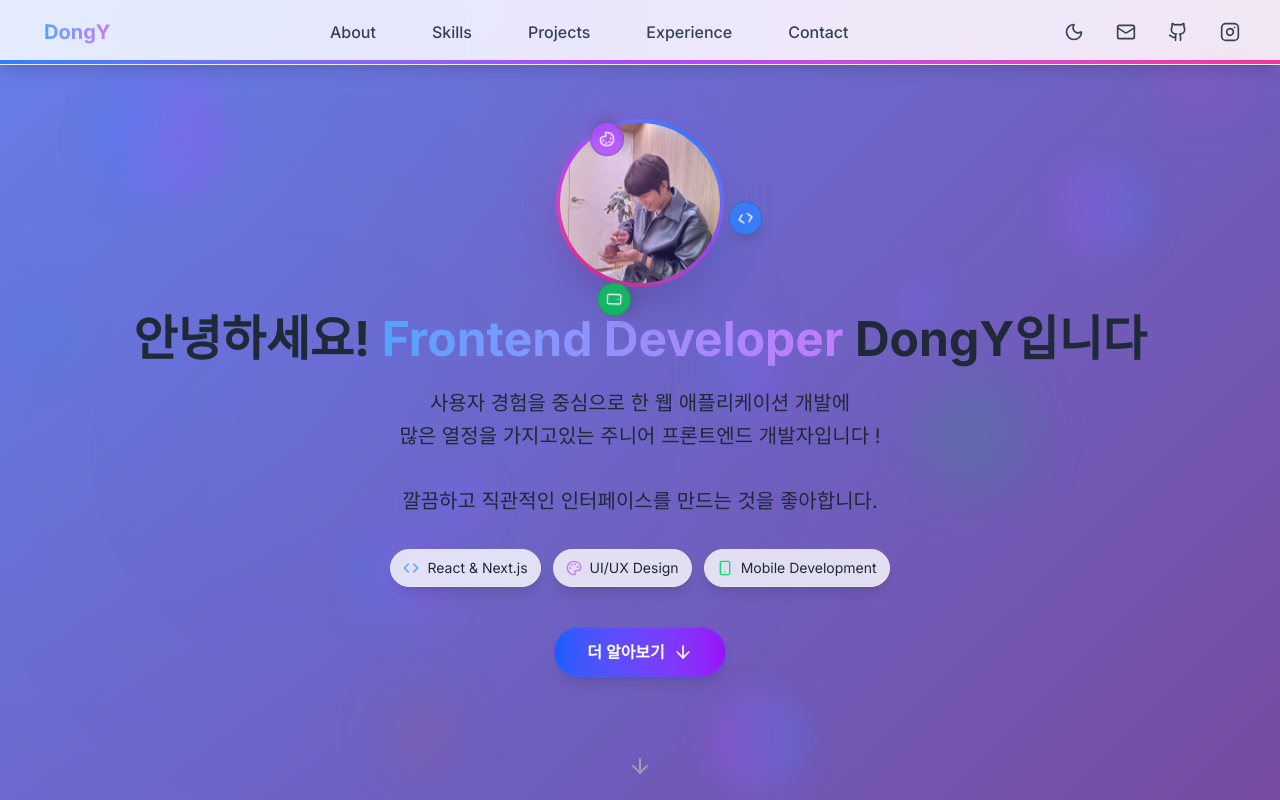
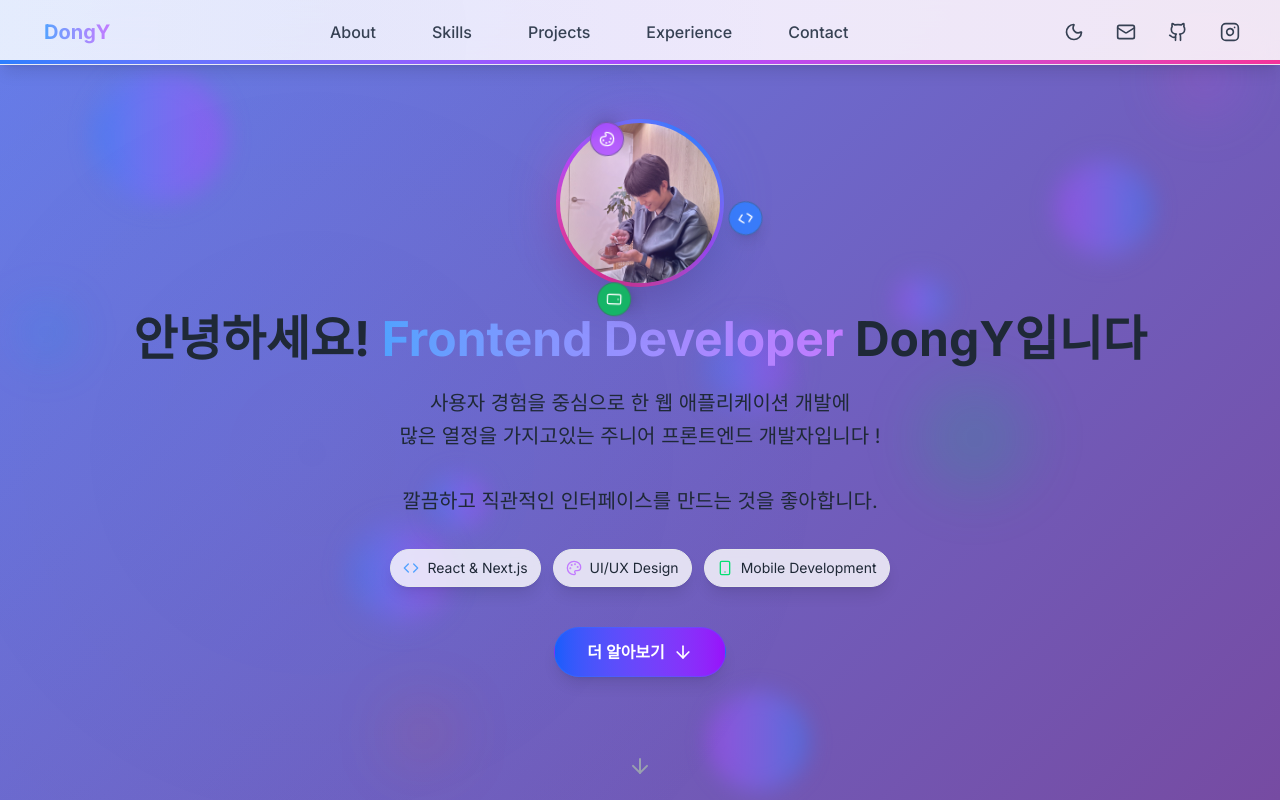
Before and after one commit to Dongyeon0123/DongYPortfolio, a Next.js app: page / in a window 1280 px wide. Shown: the top 800 px of the page. Built offline with nearby package versions, Linux system fonts and the light colour scheme.

Commit message:
주변 원 더 진하게 수정

```diff
--- a/src/components/FloatingBackground.tsx
+++ b/src/components/FloatingBackground.tsx
@@ -7,7 +7,7 @@ export default function FloatingBackground() {
     <>
       {/* 떠다니는 동그란 애니메이션 요소들 - 성능 최적화 */}
       <motion.div
-        className="fixed top-20 left-20 w-32 h-32 bg-gradient-to-r from-blue-500/30 to-purple-500/30 dark:from-blue-500/20 dark:to-purple-500/20 rounded-full blur-lg pointer-events-none"
+        className="fixed top-20 left-20 w-32 h-32 bg-gradient-to-r from-blue-500/50 to-purple-500/50 dark:from-blue-500/40 dark:to-purple-500/40 rounded-full blur-md pointer-events-none"
         animate={{
           x: [0, 100, 0],
           y: [0, -50, 0],
@@ -20,7 +20,7 @@ export default function FloatingBackground() {
         }}
       />
       <motion.div
-        className="fixed top-40 right-32 w-24 h-24 bg-gradient-to-r from-purple-500/30 to-blue-500/30 dark:from-purple-500/20 dark:to-blue-500/20 rounded-full blur-lg pointer-events-none"
+        className="fixed top-40 right-32 w-24 h-24 bg-gradient-to-r from-purple-500/50 to-blue-500/50 dark:from-purple-500/40 dark:to-blue-500/40 rounded-full blur-md pointer-events-none"
         animate={{
           x: [0, -80, 0],
           y: [0, 60, 0],
@@ -34,7 +34,7 @@ export default function FloatingBackground() {
         }}
       />
       <motion.div
-        className="fixed bottom-40 left-1/4 w-20 h-20 bg-gradient-to-r from-blue-500/30 to-purple-500/30 dark:from-blue-500/20 dark:to-purple-500/20 rounded-full blur-lg pointer-events-none"
+        className="fixed bottom-40 left-1/4 w-20 h-20 bg-gradient-to-r from-blue-500/50 to-purple-500/50 dark:from-blue-500/40 dark:to-purple-500/40 rounded-full blur-md pointer-events-none"
         animate={{
           x: [0, 60, 0],
           y: [0, -40, 0],
@@ -48,7 +48,7 @@ export default function FloatingBackground() {
         }}
       />
       <motion.div
-        className="fixed bottom-20 right-1/3 w-28 h-28 bg-gradient-to-r from-purple-500/30 to-blue-500/30 dark:from-purple-500/20 dark:to-blue-500/20 rounded-full blur-lg pointer-events-none"
+        className="fixed bottom-20 right-1/3 w-28 h-28 bg-gradient-to-r from-purple-500/50 to-blue-500/50 dark:from-purple-500/40 dark:to-blue-500/40 rounded-full blur-md pointer-events-none"
         animate={{
           x: [0, -40, 0],
           y: [0, 80, 0],
@@ -62,7 +62,7 @@ export default function FloatingBackground() {
         }}
       />
       <motion.div
-        className="fixed top-1/2 left-1/2 w-16 h-16 bg-gradient-to-r from-blue-500/30 to-purple-500/30 dark:from-blue-500/20 dark:to-purple-500/20 rounded-full blur-lg pointer-events-none"
+        className="fixed top-1/2 left-1/2 w-16 h-16 bg-gradient-to-r from-blue-500/50 to-purple-500/50 dark:from-blue-500/40 dark:to-purple-500/40 rounded-full blur-md pointer-events-none"
         animate={{
           x: [0, 120, 0],
           y: [0, -100, 0],
@@ -76,7 +76,7 @@ export default function FloatingBackground() {
         }}
       />
       <motion.div
-        className="fixed top-1/3 right-1/4 w-12 h-12 bg-gradient-to-r from-purple-500/30 to-blue-500/30 dark:from-purple-500/20 dark:to-blue-500/20 rounded-full blur-lg pointer-events-none"
+        className="fixed top-1/3 right-1/4 w-12 h-12 bg-gradient-to-r from-purple-500/50 to-blue-500/50 dark:from-purple-500/40 dark:to-blue-500/40 rounded-full blur-md pointer-events-none"
         animate={{
           x: [0, -60, 0],
           y: [0, 40, 0],
@@ -90,7 +90,7 @@ export default function FloatingBackground() {
         }}
       />
       <motion.div
-        className="fixed bottom-1/3 left-1/3 w-14 h-14 bg-gradient-to-r from-blue-500/30 to-purple-500/30 dark:from-blue-500/20 dark:to-purple-500/20 rounded-full blur-lg pointer-events-none"
+        className="fixed bottom-1/3 left-1/3 w-14 h-14 bg-gradient-to-r from-blue-500/50 to-purple-500/50 dark:from-blue-500/40 dark:to-purple-500/40 rounded-full blur-md pointer-events-none"
         animate={{
           x: [0, 80, 0],
           y: [0, -60, 0],
```
